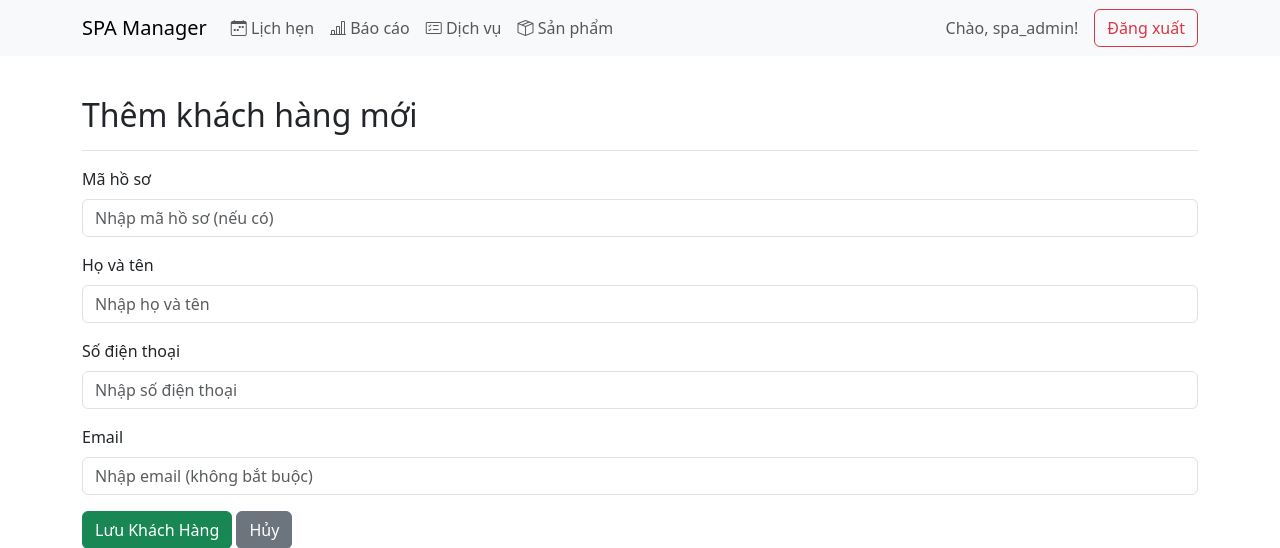
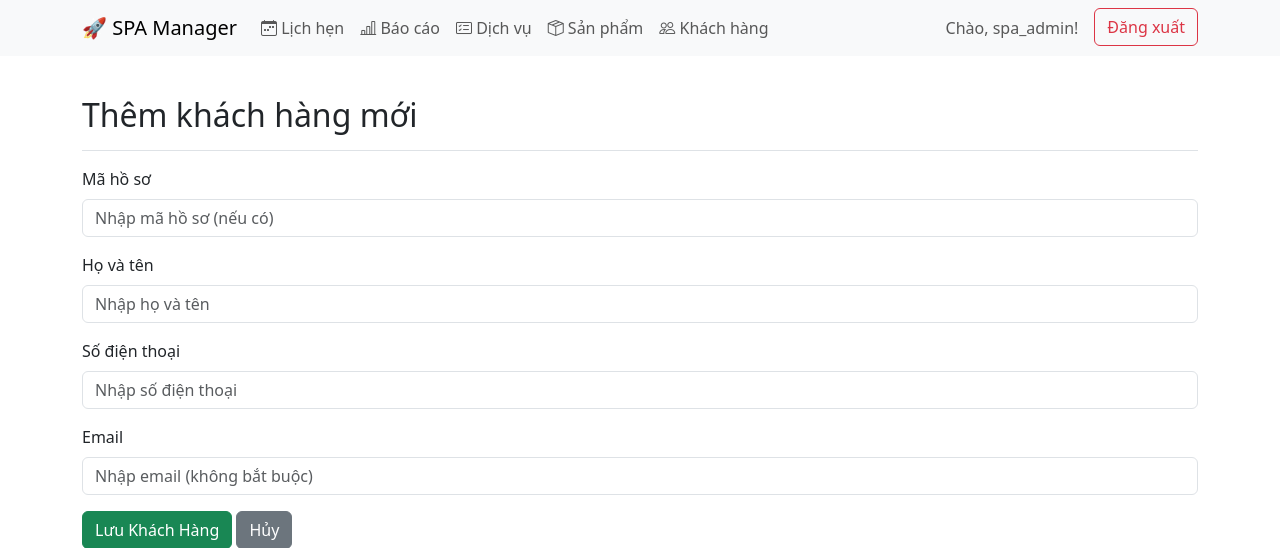
Before and after one commit to mrdongha/spa-management-app, a Django app: page /customers/add/ in a window 1280 px wide. Shown: the top 548 px of the page. Run offline with Django 5.2, Linux system fonts and the light colour scheme; a user stored in the database is signed in.

Commit message:
FIX: Provide robust base.html template

```diff
--- a/sales/templates/sales/base.html
+++ b/sales/templates/sales/base.html
@@ -1,5 +1,7 @@
 {% load static %}
-{% load humanize %} <!doctype html>
+{% load humanize %}
+
+<!doctype html>
 <html lang="vi">
 <head>
     <meta charset="utf-8">
@@ -7,17 +9,19 @@
     <title>{% block title %}SPA Manager{% endblock %}</title>
     <link href="https://cdn.jsdelivr.net/npm/bootstrap@5.3.3/dist/css/bootstrap.min.css" rel="stylesheet">
     <link rel="stylesheet" href="https://cdn.jsdelivr.net/npm/bootstrap-icons@1.11.3/font/bootstrap-icons.min.css">
-    <link rel="stylesheet" href="{% static 'css/style.css' %}">
+    {% comment %} Nếu bạn có file CSS tùy chỉnh, hãy bỏ comment dòng dưới đây {% endcomment %}
+    {% comment %} <link rel="stylesheet" href="{% static 'css/style.css' %}"> {% endcomment %}
 </head>
 <body>
     <nav class="navbar navbar-expand-lg bg-body-tertiary mb-4">
         <div class="container">
-            <a class="navbar-brand" href="{% url 'dashboard' %}">SPA Manager</a>
+            <a class="navbar-brand" href="{% if user.is_authenticated %}{% url 'dashboard' %}{% else %}{% url 'login' %}{% endif %}">🚀 SPA Manager</a>
             <button class="navbar-toggler" type="button" data-bs-toggle="collapse" data-bs-target="#navbarNav">
                 <span class="navbar-toggler-icon"></span>
             </button>
             <div class="collapse navbar-collapse" id="navbarNav">
                 <ul class="navbar-nav me-auto mb-2 mb-lg-0">
+                    {% if user.is_authenticated %}
                         <li class="nav-item">
                             <a class="nav-link" href="{% url 'calendar' %}"><i class="bi bi-calendar-week"></i> Lịch hẹn</a>
                         </li>
@@ -30,16 +34,34 @@
                          <li class="nav-item">
                             <a class="nav-link" href="{% url 'product_list' %}"><i class="bi bi-box-seam"></i> Sản phẩm</a>
                         </li>
+                         <li class="nav-item">
+                            <a class="nav-link" href="{% url 'customer_list' %}"><i class="bi bi-people"></i> Khách hàng</a>
+                        </li>
+                    {% endif %}
                 </ul>
+                <div class="navbar-nav ms-auto">
+                    {% if user.is_authenticated %}
                         <span class="navbar-text me-3">
-                    Chào, {{ request.user.username }}!
+                            Chào, {{ user.username }}!
                         </span>
-                <a href="/admin/logout/?next=/" class="btn btn-outline-danger">Đăng xuất</a>
+                        <form action="{% url 'logout' %}" method="post" class="d-inline">
+                            {% csrf_token %}
+                            <button type="submit" class="btn btn-outline-danger">Đăng xuất</button>
+                        </form>
+                    {% else %}
+                         <a href="{% url 'login' %}" class="btn btn-primary">Đăng nhập</a>
+                    {% endif %}
+                </div>
             </div>
         </div>
     </nav>
 
     <main class="container">
+        {% if messages %}
+            {% for message in messages %}
+                <div class="alert alert-{{ message.tags }}">{{ message }}</div>
+            {% endfor %}
+        {% endif %}
         {% block content %}{% endblock %}
     </main>
 
```
Lines whose indentation alone changed are shown as unchanged.
